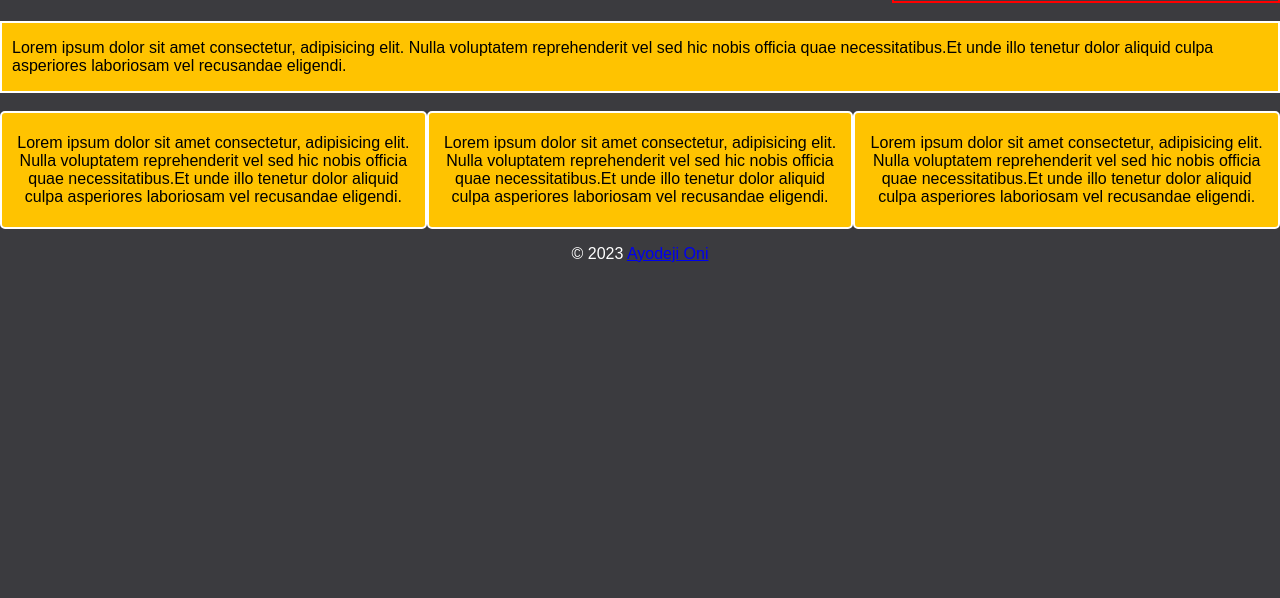
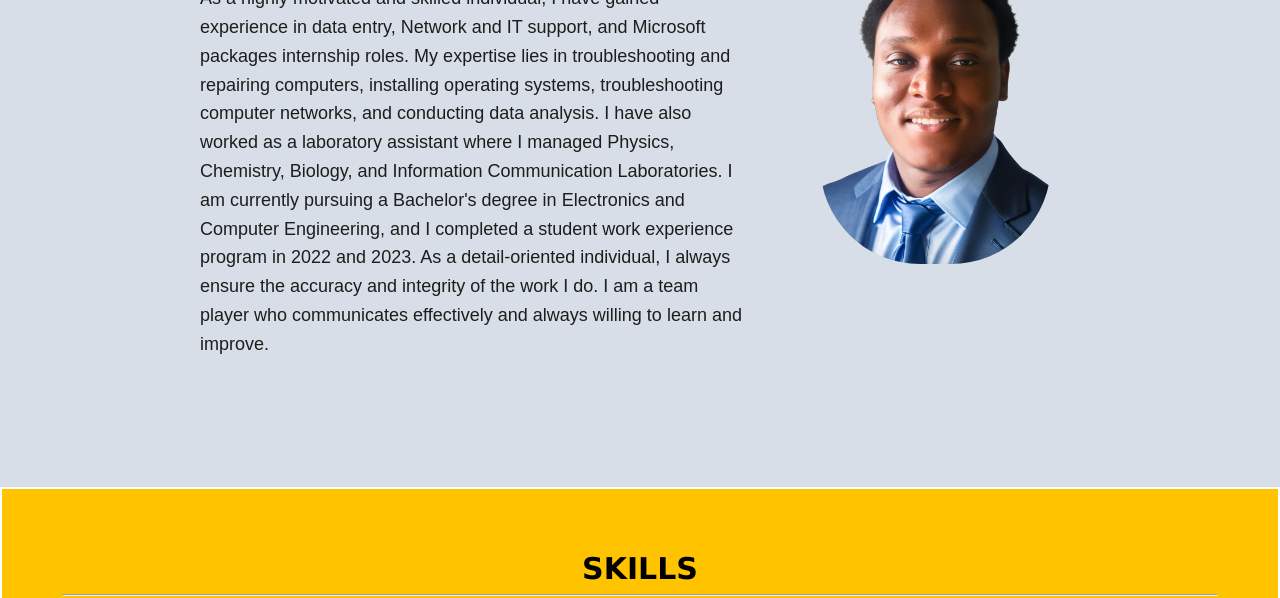
Before and after one commit to Ayo-Oni-515/TechCertifySolutions, a plain HTML site: page Week1/index.html in a window 1280 px wide. Shown: the part 1008-1606 px from the top of the page. Before the commit the page ends 1287 px from the top, so only its background shows below. Drawn offline with Linux system fonts and the light colour scheme.

Commit message:
50% done.

```diff
--- a/Week1/index.html
+++ b/Week1/index.html
@@ -19,13 +19,11 @@
             <a href="#" class="anchorLink">Home</a>
             <a href="#about" class="anchorLink">About</a>
             <a href="#skills" class="anchorLink">Skills</a>
-            <a href="#experience" class="anchorLink">Experience</a>
             <a href="#contact" class="anchorLink">Contact</a>
         </nav>
     </div>
 
 </header>
-<!-- <div class="clear-fix"></div> -->
 <!--Header-End-->
 
     <!--Main-Start-->
@@ -37,7 +35,6 @@
         <button type="button" id="resume-button">Download Resume</button>
     </div>
     </div>
-    <!-- <div class="clear-fix"></div>-->
 
     <div id="begin">
     <div id="about">
@@ -46,10 +43,19 @@
     </div>
     <div id="img-container"><img src="./images/me.png" alt="ME"></div>
     </div>
-    <br/>
 
-    <div class="container">
-        <p>Lorem ipsum dolor sit amet consectetur, adipisicing elit. Nulla voluptatem reprehenderit vel sed hic nobis officia quae necessitatibus.Et unde illo tenetur dolor aliquid culpa  asperiores laboriosam vel recusandae eligendi.</p>
+    <div id="skills">
+        <h2>SKILLS</h2><hr>
+        <div id="skills-section">
+            <img src="./images/html5-removebg-preview.png" alt="HTML5 logo">
+            <img src="./images/css3.png" alt="CSS3 logo">
+            <img src="./images/javascript.png" alt="Javascript logo">
+            <img src="./images/git-removebg-preview.png" alt="Git logo">
+            <img src="./images/matlab-removebg-preview.png" alt="MATLAB logo">
+            <img src="./images/python-removebg-preview.png" alt="Python logo">
+            <img src="./images/ht" alt="HTML5 logo">
+
+        </div>
     </div><br/>
     </main>
     <!--Main-->
--- a/Week1/styles/index-style.css
+++ b/Week1/styles/index-style.css
@@ -13,7 +13,7 @@ body {
     background-color: #3b3b3f;
     font-family: Arial, sans-serif, Helvetica, system-ui, -apple-system, BlinkMacSystemFont,
     'Segoe UI', Roboto, Oxygen, Ubuntu, Cantarell, 'Open Sans', 'Helvetica Neue', sans-serif;
-    color: white;
+    color: #fdfdfd;
     margin: auto;
     position: relative;
 }
@@ -53,21 +53,6 @@ nav a{
   padding: 10px;
 }
 
-#img-container{
-  border: 2px solid red;
-  width: 30%;
-  margin: 0px;
-  padding: 0px;
-  text-align: center;
-}
-
-img {
-  height: auto;
-  width: 50%;
-  border: 2px solid gold;
-  border-radius: 100px;
-}
-
 #intro {
   display: flex;
   font-size: 30px;
@@ -76,7 +61,6 @@ img {
   background-image: url("../images/intro-bg.jpg");
   background-position: center;
   background-repeat: no-repeat;
-  /* opacity: 0.9; */
   padding: 10px;
   justify-content: center;
   align-items: center;
@@ -86,10 +70,8 @@ img {
 #container-1 {
   text-align: center;
   padding: 30px;
-  /* border: 5px solid white;  */
   justify-content: center;
   align-items: center;
-  opacity: 1;
 }
 
 #container-1 h1 {
@@ -108,36 +90,61 @@ img {
 #begin {
   display: flex;
   box-sizing: border-box;
+  color: #1d1d1d;
+  background-color: #d8dee7;
+  gap: 0;
   margin: 0 auto;
-  padding: 0px;
+  padding: 90px;
   justify-content: center;
   align-items: center;
 }
 
 #about {
-  margin: 0 auto;
+  font-size: large;
   text-align: left;
-  text-align: left;
-  border: 2px solid white;
-  padding-left: 10px;
-  width: 60%;
+  line-height: 1.6em;
+  /* border: 2px solid white; */
+  padding: 20px;
+  width: 50%;
 }
 
-.container{
+#img-container{
+  /* border: 2px solid red; */
+  width: 30%;
+  margin: 0px;
+  padding: 0px;
+  text-align: center;
+}
+
+img {
+  height: auto;
+  width: 70%;
+  /* border: 2px solid gold; */
+  border-radius: 100px;
+}
+
+#skills{
   /* display: flex; */
   margin: 0 auto;
   text-align: left;
-  padding-left: 10px;
+  padding: 60px;
   border: 2px solid white;
   color: #010101;
   background-color: #ffc300;
 }
 
-#container-1 {
-  width: 60%;
-  margin: 20px;
-  display: inline;
-  clear: both;
+#skills h2 {
+  font-family: 'Lucida Sans', 'Lucida Sans Regular', 'Lucida Grande',
+  'Lucida Sans Unicode', Geneva, Verdana, sans-serif;
+  font-size: 30px;
+  margin: 2px;
+  text-align: center;
+}
+
+#skills-section {
+  display: grid;
+  grid-template-columns: repeat(3, 1fr);
+  gap: 10px;
 }
 
 #footer {
```
Also changed, not shown: Week1/images/bash.png (added), Week1/images/me-bg.jpg (added).
